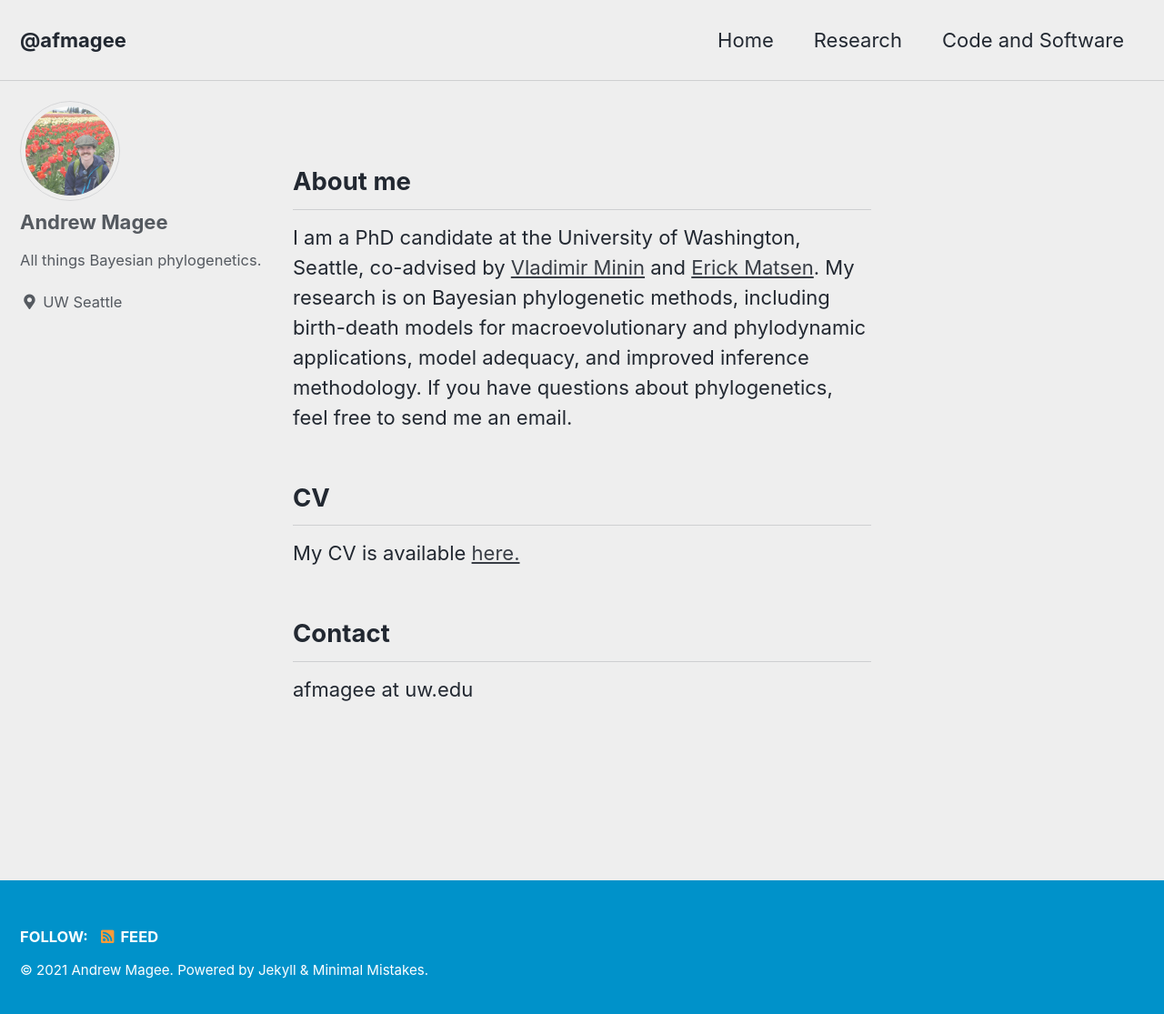
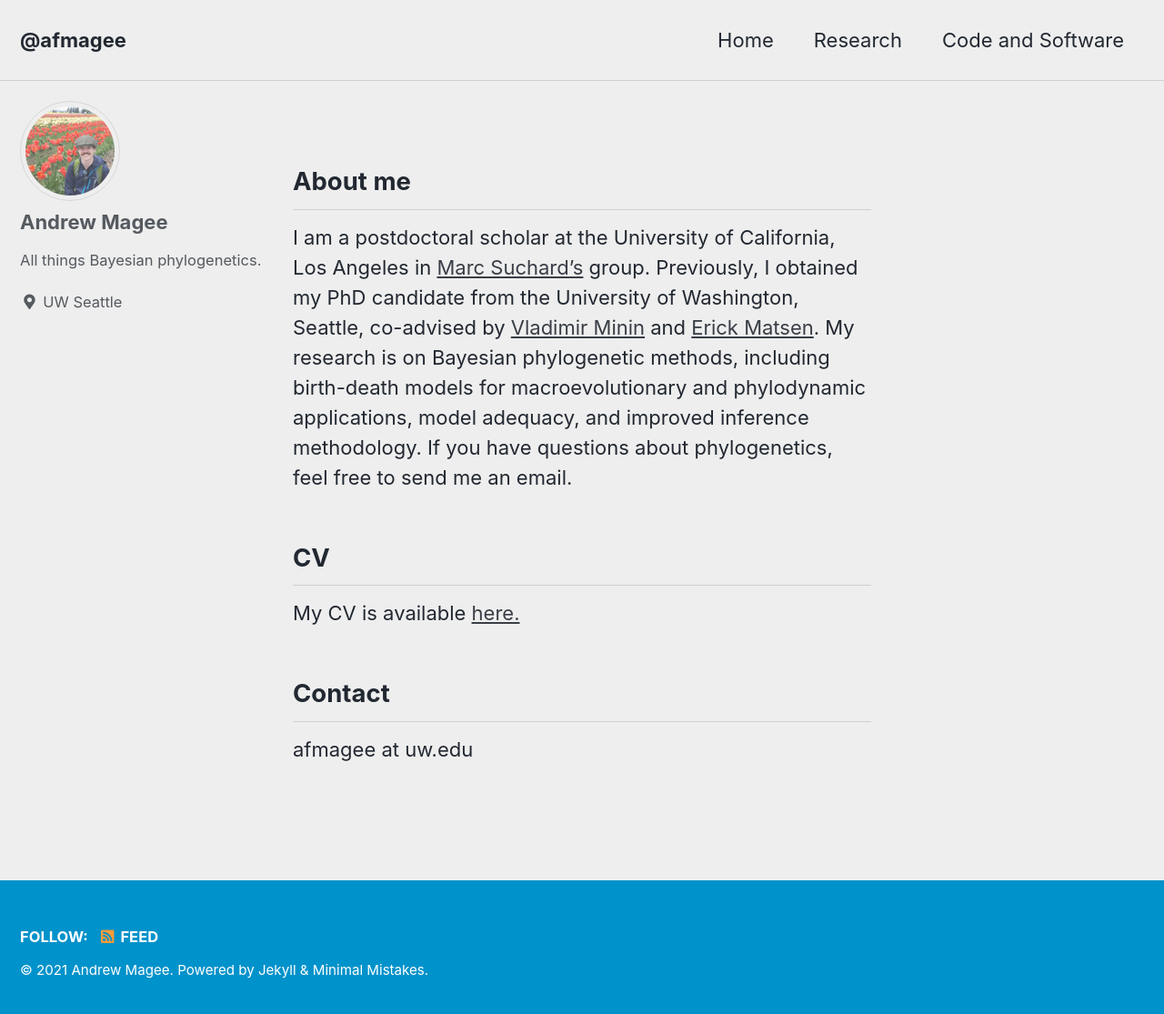
Before and after one commit to afmagee/afmagee.github.io, a Jekyll site: the page built from index.md, in a window 1280 px wide and 1123 px high. Shown: the top 1115 px of the window at 91% size. Built offline with Jekyll 4.4.1, drawn with Linux system fonts in a browser that asks for light colours; cached includes are drawn as plain includes.

Commit message:
Post-PhD updating

```diff
--- a/index.md
+++ b/index.md
@@ -6,7 +6,8 @@ author_profile: true
 
 ## About me
 
-I am a PhD candidate at the University of Washington, Seattle, co-advised by [Vladimir Minin](https://vnminin.github.io/) and [Erick Matsen](https://matsen.fhcrc.org/).
+I am a postdoctoral scholar at the University of California, Los Angeles in [Marc Suchard's](https://ph.ucla.edu/faculty/suchard) group.
+Previously, I obtained my PhD candidate from the University of Washington, Seattle, co-advised by [Vladimir Minin](https://vnminin.github.io/) and [Erick Matsen](https://matsen.fhcrc.org/).
 My research is on Bayesian phylogenetic methods, including birth-death models for macroevolutionary and phylodynamic applications, model adequacy, and improved inference methodology.
 If you have questions about phylogenetics, feel free to send me an email.
 
```
Also changed, not shown: _pages/code_software.md (+1 -1 lines), _pages/research.md (+3 -2 lines), 1 other file.
